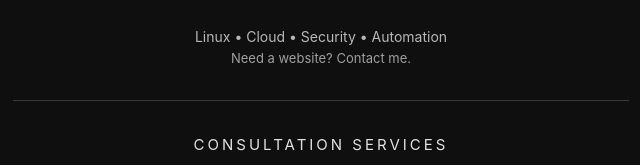
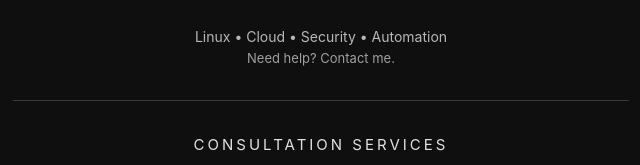
Before and after one commit to EssenceCodes/essencecodes.com-site, a plain HTML site: page lnk/index.html in a window 1280 px wide. Shown: the part 280-445 px from the top of the page, 319-959 px from the left. Drawn offline with Linux system fonts and the light colour scheme.

Commit message:
Update index.html

```diff
--- a/lnk/index.html
+++ b/lnk/index.html
@@ -150,7 +150,7 @@
   <h2>DEVOPS CLOUD ENGINEER</h2>
   <br>
   <div class="section-subtitle">Linux • Cloud • Security • Automation</div>
-  <div class="section-subtitle-small">Need a website? Contact me.</div>
+  <div class="section-subtitle-small">Need help? Contact me.</div>
   <hr />
 
   <!-- Services -->
```
